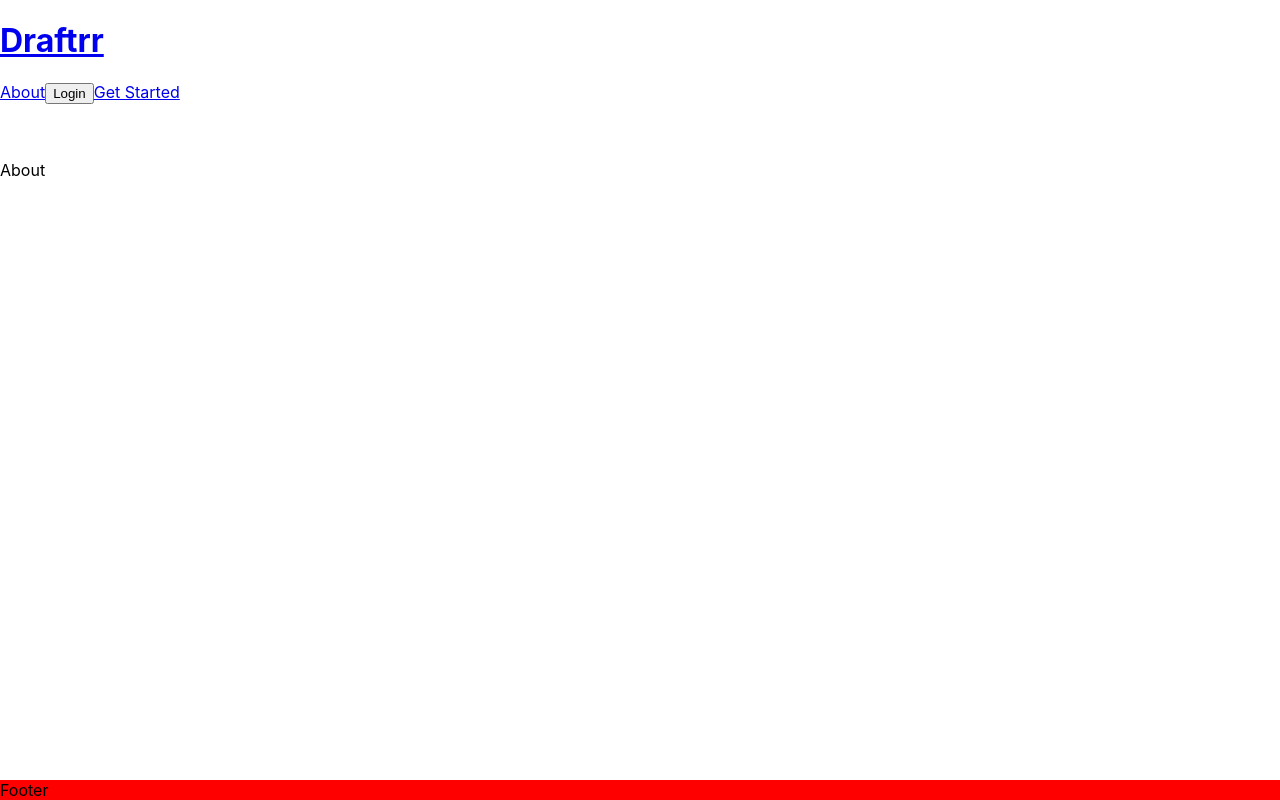
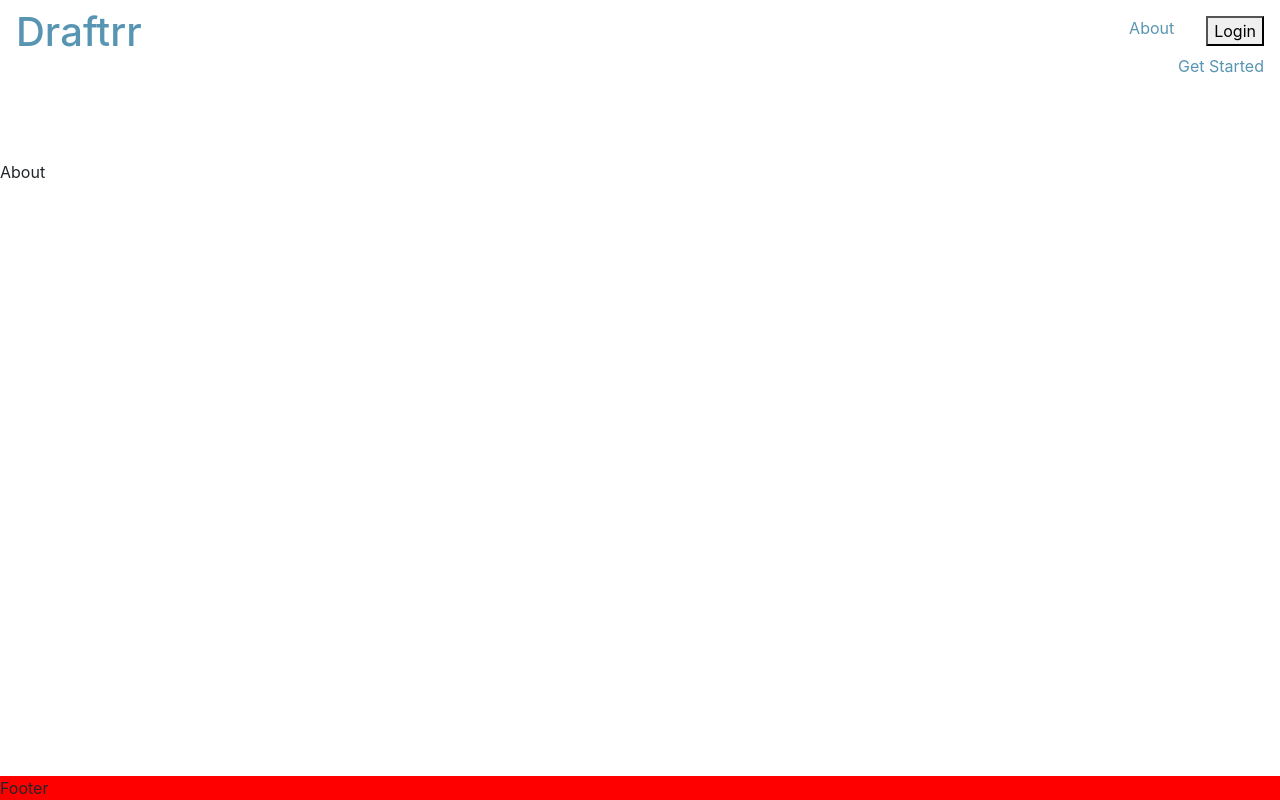
Before and after one commit to theMVPshop/DT02, a React (Create React App) app in the folder draftrr-react/: page /about in a window 1280 px wide. Built offline with nearby package versions, Linux system fonts and the light colour scheme; what netlify-identity-widget would draw is missing.

Commit message:
logo component

```diff
--- a/draftrr-react/src/components/About/About.jsx
+++ b/draftrr-react/src/components/About/About.jsx
@@ -2,7 +2,7 @@ import React from 'react'
 
 export const About = () => {
     return (
-        <div className="body-container">
+        <div className="mg-1 body-container">
             About
         </div>
     )
--- a/draftrr-react/src/components/Header/Header.jsx
+++ b/draftrr-react/src/components/Header/Header.jsx
@@ -1,20 +1,35 @@
 import { Link } from "react-router-dom"
 
 import Login from "../Login"
+import { Nav } from "react-bootstrap"
 
 import "./Header.scss"
 
 export const Header = () => {
     return (
-        <header>
-            <Link to="/">
+        <header className="pt-2 d-flex justify-content-end"
+ >
+            <Link className="container pl-3" to="/">
                 <h1>Draftrr</h1>
             </Link>
+            <Nav
+                className="d-flex justify-content-end"
+                activeKey="/home"
+                onSelect={(selectedKey) => alert(`selected ${selectedKey}`)}
+            >
+            <Nav.Item className="px-3 mt-2">
+                {/* <Nav.Link href="/home">Active</Nav.Link> */}
+                <Link to="/about">About</Link>
+            </Nav.Item>
+            <Nav.Item className="px-3 mt-2">
+                <Login />
+            </Nav.Item>
+            <Nav.Item className="px-3 mt-2">
+                <Link to="/dashboard">Get Started</Link>
+            </Nav.Item>
+            </Nav>
             <nav>
-                <Link to="/about">About</Link>
                 {/* <Link to="/login">Login</Link> */}
-                <Login />
-                <Link to="/dashboard">Get Started</Link>
             </nav>
         </header>
     )
--- /dev/null
+++ b/draftrr-react/src/custom.scss
@@ -0,0 +1,21 @@
+// change the theme
+$theme-colors: (
+  "primary": #5895B2,
+  "secondary": #F65100,
+//   "success": turquoise,
+//   "danger": #ff4136
+);
+
+// Primary
+// Secondary
+// Success
+// Danger
+// Warning
+// Info
+// Light
+// Dark
+// Muted
+// White
+
+// Import Bootstrap and its default variables
+@import '~bootstrap/scss/bootstrap.scss';
--- /dev/null
+++ b/draftrr-react/src/img/Logo.js
@@ -0,0 +1,5 @@
+export const Logo = () => {
+    return (
+
+    )
+}
--- a/draftrr-react/src/index.js
+++ b/draftrr-react/src/index.js
@@ -1,6 +1,9 @@
 import ReactDOM from "react-dom"
+
+import App from "./components/App"
+
+import "./custom.scss"
 import "./index.scss"
-import App from "./components/App"
 
 ReactDOM.render(
   <App />,
```
